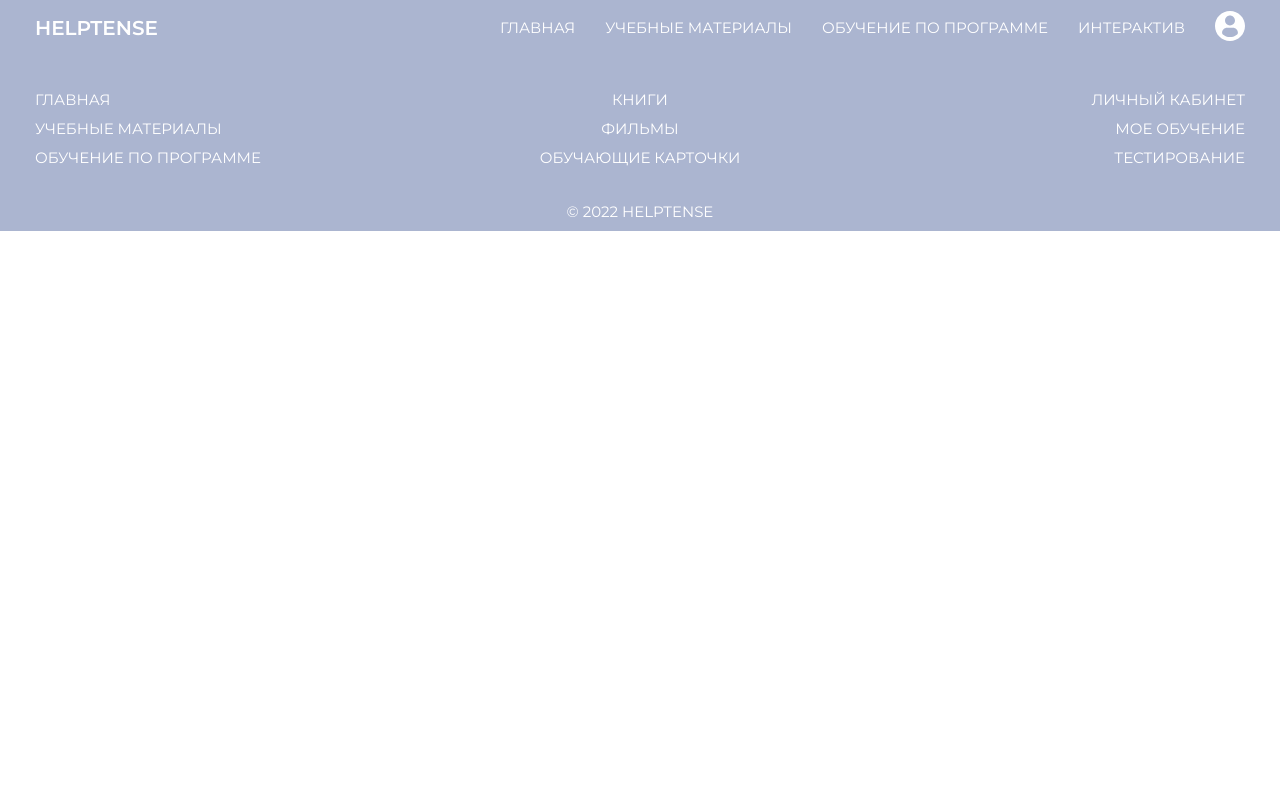
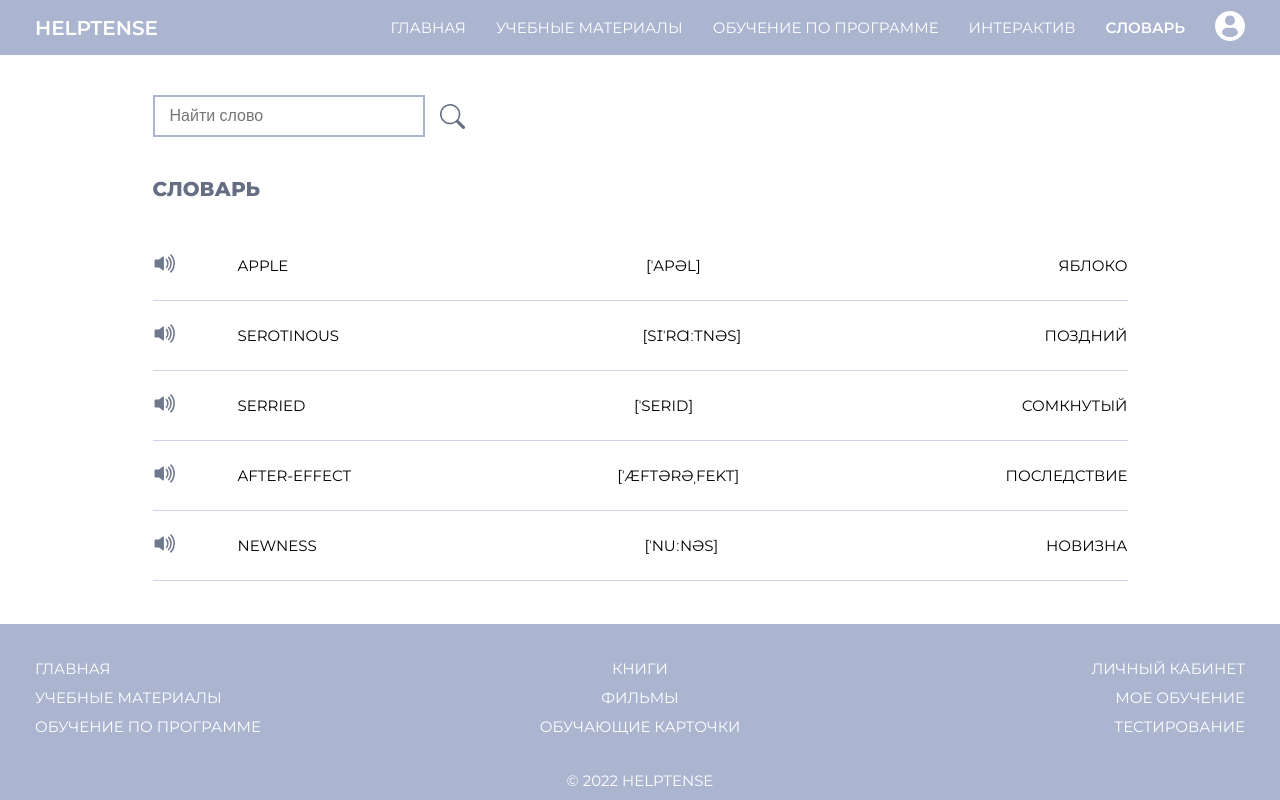
Before and after one commit to AriaTaary/language_portal, a Vue app: page /dictionary in a window 1280 px wide. Built offline with nearby package versions, Linux system fonts and the light colour scheme.

Commit message:
Черновой вариант словаря (без бэка)

```diff
--- a/package.json
+++ b/package.json
@@ -40,7 +40,7 @@
     },
     "extends": [
       "plugin:vue/essential",
-      "@vue/standard"
+      "eslint:recommended"
     ],
     "parserOptions": {
       "parser": "babel-eslint"
--- a/public/index.html
+++ b/public/index.html
@@ -1,15 +1,19 @@
 <!DOCTYPE html>
 <html lang="">
   <head>
-    <meta charset="utf-8">
-    <meta http-equiv="X-UA-Compatible" content="IE=edge">
-    <meta name="viewport" content="width=device-width,initial-scale=1.0">
-    <link rel="icon" href="<%= BASE_URL %>favicon.ico">
+    <meta charset="utf-8" />
+    <meta http-equiv="X-UA-Compatible" content="IE=edge" />
+    <meta name="viewport" content="width=device-width,initial-scale=1.0" />
+    <link rel="icon" href="<%= BASE_URL %>favicon.ico" />
     <title><%= htmlWebpackPlugin.options.title %></title>
   </head>
   <body>
     <noscript>
-      <strong>We're sorry but <%= htmlWebpackPlugin.options.title %> doesn't work properly without JavaScript enabled. Please enable it to continue.</strong>
+      <strong
+        >We're sorry but <%= htmlWebpackPlugin.options.title %> doesn't work
+        properly without JavaScript enabled. Please enable it to
+        continue.</strong
+      >
     </noscript>
     <div id="app"></div>
     <!-- built files will be auto injected -->
--- a/src/components/Header.vue
+++ b/src/components/Header.vue
@@ -1,31 +1,24 @@
 <template>
   <div class="headerContainer">
-    <span class="logo">
-      HelpTense
-    </span>
+    <span class="logo">HelpTense</span>
     <div class="menu">
-      <router-link
-        to="/"
-        class="menuItem"
-      >Главная</router-link>
-      <router-link
-        to="/materials"
-        class="menuItem"
-      >Учебные материалы</router-link>
-      <router-link
-        to="/program"
-        class="menuItem"
-      >Обучение по программе</router-link>
-      <router-link
-        to="/interactive"
-        class="menuItem"
-      >Интерактив</router-link>
-      <router-link
-        to="/auth"
-        class="menuItem"
+      <router-link to="/" class="menuItem">Главная</router-link>
+      <router-link to="/materials" class="menuItem">Учебные материалы</router-link>
+      <router-link to="/program" class="menuItem">Обучение по программе</router-link>
+      <router-link to="/interactive" class="menuItem">Интерактив</router-link>
+      <router-link to="/dictionary" class="menuItem">Словарь</router-link>
+      <router-link to="/auth" class="menuItem">
+        <svg
+          width="30"
+          height="30"
+          viewBox="0 0 30 30"
+          fill="none"
+          xmlns="http://www.w3.org/2000/svg"
         >
-        <svg width="30" height="30" viewBox="0 0 30 30" fill="none" xmlns="http://www.w3.org/2000/svg">
-          <path d="M15 0C6.7166 0 0 6.71557 0 15C0 23.2844 6.71594 30 15 30C23.2847 30 30 23.2844 30 15C30 6.71557 23.2847 0 15 0ZM15 4.48517C17.7409 4.48517 19.962 6.70701 19.962 9.44674C19.962 12.1871 17.7409 14.4083 15 14.4083C12.2604 14.4083 10.0393 12.1871 10.0393 9.44674C10.0393 6.70701 12.2604 4.48517 15 4.48517ZM14.9967 26.0782C12.263 26.0782 9.75929 25.0826 7.82812 23.4347C7.35768 23.0334 7.08623 22.445 7.08623 21.8276C7.08623 19.049 9.33497 16.8252 12.1141 16.8252H17.8872C20.667 16.8252 22.9072 19.049 22.9072 21.8276C22.9072 22.4456 22.637 23.0327 22.1659 23.434C20.2354 25.0826 17.731 26.0782 14.9967 26.0782Z" fill="white"/>
+          <path
+            d="M15 0C6.7166 0 0 6.71557 0 15C0 23.2844 6.71594 30 15 30C23.2847 30 30 23.2844 30 15C30 6.71557 23.2847 0 15 0ZM15 4.48517C17.7409 4.48517 19.962 6.70701 19.962 9.44674C19.962 12.1871 17.7409 14.4083 15 14.4083C12.2604 14.4083 10.0393 12.1871 10.0393 9.44674C10.0393 6.70701 12.2604 4.48517 15 4.48517ZM14.9967 26.0782C12.263 26.0782 9.75929 25.0826 7.82812 23.4347C7.35768 23.0334 7.08623 22.445 7.08623 21.8276C7.08623 19.049 9.33497 16.8252 12.1141 16.8252H17.8872C20.667 16.8252 22.9072 19.049 22.9072 21.8276C22.9072 22.4456 22.637 23.0327 22.1659 23.434C20.2354 25.0826 17.731 26.0782 14.9967 26.0782Z"
+            fill="white"
+          />
         </svg>
       </router-link>
     </div>
@@ -34,7 +27,7 @@
 
 <style lang="scss">
 .headerContainer {
-  background-color: #ABB5D0;
+  background-color: #abb5d0;
   height: 55px;
   display: flex;
   flex-direction: row;
--- a/src/router/index.js
+++ b/src/router/index.js
@@ -1,10 +1,11 @@
-import Vue from 'vue'
-import VueRouter from 'vue-router'
-import Main from '../views/Main.vue'
-import Authorization from '../views/Authorization.vue'
-import Registration from '../views/Registration.vue'
+import Vue from 'vue';
+import VueRouter from 'vue-router';
+import Main from '../views/Main.vue';
+import Authorization from '../views/Authorization.vue';
+import Registration from '../views/Registration.vue';
+import Dictionary from '../views/Dictionary.vue';
 
-Vue.use(VueRouter)
+Vue.use(VueRouter);
 
 const routes = [
   {
@@ -21,13 +22,18 @@ const routes = [
     path: '/registration',
     name: 'Registration',
     component: Registration
+  },
+  {
+    path: '/dictionary',
+    name: 'Dictionary',
+    component: Dictionary
   }
-]
+];
 
 const router = new VueRouter({
   mode: 'history',
   base: process.env.BASE_URL,
   routes
-})
+});
 
-export default router
+export default router;
--- /dev/null
+++ b/src/views/Dictionary.vue
@@ -0,0 +1,183 @@
+<template>
+  <div>
+    <div class="dictionary-block">
+      <div class="search-block">
+        <input
+          type="text"
+          class="search-block__item"
+          v-model="searchRequest"
+          placeholder="Найти слово"
+        />
+        <svg
+          @click="sortArray"
+          xmlns="http://www.w3.org/2000/svg"
+          width="25"
+          height="25"
+          fill="currentColor"
+          class="bi bi-search"
+          viewBox="0 0 16 16"
+        >
+          <path
+            d="M11.742 10.344a6.5 6.5 0 1 0-1.397 1.398h-.001c.03.04.062.078.098.115l3.85 3.85a1 1 0 0 0 1.415-1.414l-3.85-3.85a1.007 1.007 0 0 0-.115-.1zM12 6.5a5.5 5.5 0 1 1-11 0 5.5 5.5 0 0 1 11 0z"
+          />
+        </svg>
+      </div>
+      <div v-show="notFound" class="search-fail">К сожалению, слово не найдено</div>
+      <div class="word-list">
+        <h1 class="word-list__heading">Словарь</h1>
+        <div class="word-list__item" v-for="item in searchResult" :key="item.id">
+          <span class="sound">
+            <svg
+              @click="toSpeak(item.name)"
+              xmlns="http://www.w3.org/2000/svg"
+              width="25"
+              height="25"
+              fill="currentColor"
+              class="bi bi-volume-up-fill"
+              viewBox="0 0 16 16"
+            >
+              <path
+                d="M11.536 14.01A8.473 8.473 0 0 0 14.026 8a8.473 8.473 0 0 0-2.49-6.01l-.708.707A7.476 7.476 0 0 1 13.025 8c0 2.071-.84 3.946-2.197 5.303l.708.707z"
+              />
+              <path
+                d="M10.121 12.596A6.48 6.48 0 0 0 12.025 8a6.48 6.48 0 0 0-1.904-4.596l-.707.707A5.483 5.483 0 0 1 11.025 8a5.483 5.483 0 0 1-1.61 3.89l.706.706z"
+              />
+              <path
+                d="M8.707 11.182A4.486 4.486 0 0 0 10.025 8a4.486 4.486 0 0 0-1.318-3.182L8 5.525A3.489 3.489 0 0 1 9.025 8 3.49 3.49 0 0 1 8 10.475l.707.707zM6.717 3.55A.5.5 0 0 1 7 4v8a.5.5 0 0 1-.812.39L3.825 10.5H1.5A.5.5 0 0 1 1 10V6a.5.5 0 0 1 .5-.5h2.325l2.363-1.89a.5.5 0 0 1 .529-.06z"
+              />
+            </svg>
+          </span>
+          <div class="word-element">
+            <span class="word">{{ item.name }}</span>
+            <span class="transcription">{{ item.transcription }}</span>
+            <span class="translate">{{ item.translate }}</span>
+          </div>
+        </div>
+      </div>
+    </div>
+  </div>
+</template>
+
+<script>
+export default {
+  name: "Dictionary",
+  data() {
+    return {
+      searchRequest: null,
+      searchResult: [],
+      wordsArray: [
+        { name: "apple", transcription: "[ˈapəl]", translate: "яблоко" },
+        {
+          name: "serotinous",
+          transcription: "[sɪˈrɑːtnəs]",
+          translate: "поздний",
+        },
+        {
+          name: "serried",
+          transcription: "[ˈserid]",
+          translate: "сомкнутый",
+        },
+        {
+          name: "after-effect",
+          transcription: "[ˈæftərəˌfekt]",
+          translate: "последствие",
+        },
+        { name: "newness", transcription: "[ˈnuːnəs]", translate: "новизна" },
+      ],
+      notFound: false,
+    };
+  },
+  created() {
+    this.searchResult = this.wordsArray;
+  },
+  methods: {
+    sortArray() {
+      this.searchResult = this.wordsArray.filter((item) => {
+        if (
+          item.name.toUpperCase().includes(this.searchRequest.toUpperCase()) ||
+          item.translate
+            .toUpperCase()
+            .includes(this.searchRequest.toUpperCase())
+        ) {
+          return true;
+        }
+        return false;
+      });
+      if (this.searchResult.length == 0) {
+        this.notFound = true;
+        this.searchResult = this.wordsArray;
+      } else {
+        this.notFound = false;
+      }
+    },
+    toSpeak(word) {
+      speechSynthesis.speak(new SpeechSynthesisUtterance(word));
+    },
+  },
+};
+</script>
+
+<style lang="scss" scoped>
+.dictionary-block {
+  display: flex;
+  margin: auto;
+  flex-direction: column;
+  width: 975px;
+}
+.search-block {
+  display: flex;
+  align-items: center;
+}
+.search-block__item {
+  margin-top: 40px;
+  margin-bottom: 40px;
+  padding: 10px 15px;
+  font-size: 16px;
+  color: #596070;
+  width: 238px;
+  border: 2px solid #abb5d0;
+}
+.search-fail {
+  display: block;
+  color: black;
+  margin-bottom: 40px;
+  font-size: 16px;
+}
+
+.word-list__heading {
+  font-size: 20px;
+  color: #666e83;
+  text-transform: uppercase;
+  margin-bottom: 50px;
+}
+.word-list__item {
+  display: flex;
+  justify-content: space-between;
+  border-bottom: 1px solid #ced4e7;
+  padding-bottom: 20px;
+  margin-bottom: 20px;
+  align-items: center;
+}
+.sound {
+  margin-right: 60px;
+}
+.word-element {
+  display: flex;
+  justify-content: space-between;
+  width: 100%;
+  text-align: center;
+}
+.bi-volume-up-fill {
+  color: #71798f;
+  cursor: pointer;
+  transition: 0.3s;
+  &:hover {
+    color: #383c47;
+  }
+}
+.bi-search {
+  color: #666e83;
+  cursor: pointer;
+  margin-left: 15px;
+}
+</style>
```
Lines whose indentation alone changed are shown as unchanged.
